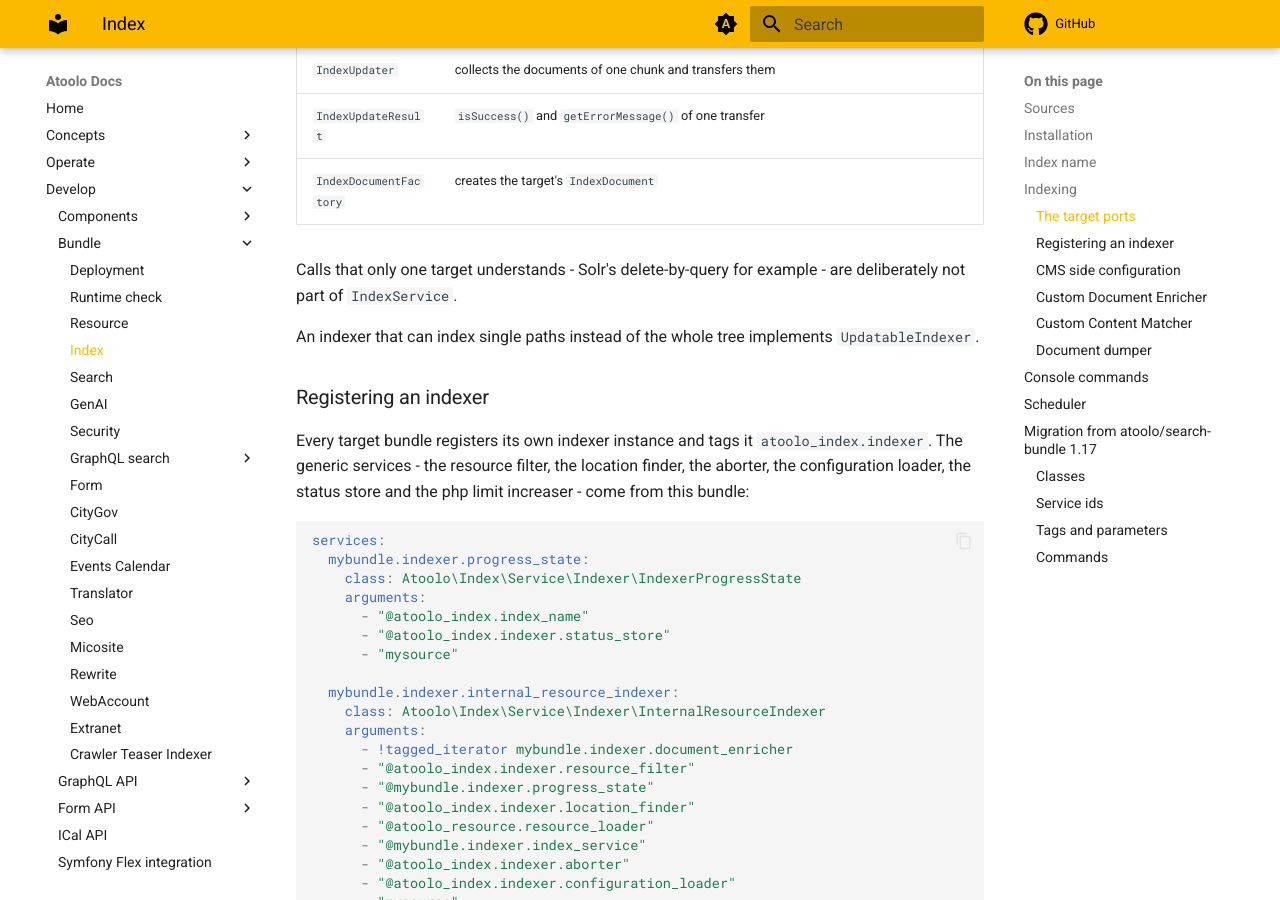
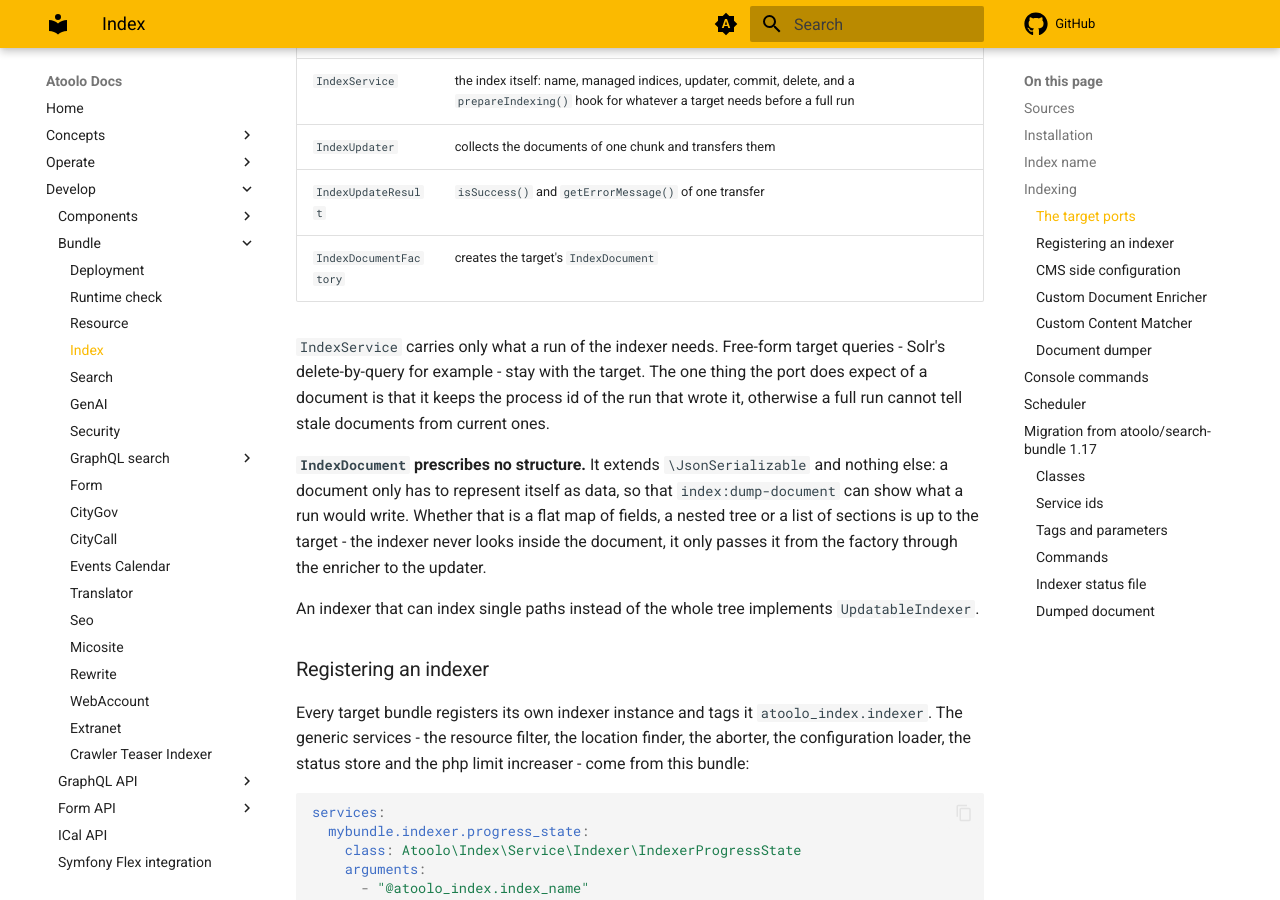
Before and after one commit to sitepark/atoolo-docs, an MkDocs documentation site: the page built from docs/develop/bundles/index-bundle.md, in a window 1280 px wide and 900 px high, scrolled down 1861 px. Built offline with MkDocs 1.6.1 and Material for MkDocs 9.7.7, drawn with Linux system fonts in a browser that asks for light colours; comment, search, counter and statistics services are not loaded; some of the changed text lies outside the part shown.

Commit message:
docs: index document contract and status file rename
- IndexDocument prescribes no structure; the indexer never looks inside
  the document
- IndexService carries only what an indexer run needs, and expects the
  process id of the run on every document
- ResourceChannelBasedIndexName implements the convention of a target
  that keeps one index per language; other targets bring their own
- migration: the indexer status file lost its search-bundle prefix, and
  the document dump now writes solr dates instead of spelled out
  DateTime objects

Co-Authored-By: Claude Opus 5 (1M context) <noreply@anthropic.com>

````diff
--- a/docs/develop/bundles/index-bundle.md
+++ b/docs/develop/bundles/index-bundle.md
@@ -47,7 +47,11 @@ each language - Solr does, because stop words and stemming are language
 specific; a GenAI target usually does not, because embedding models are
 multilingual.
 
-The name is determined via the interface `IndexName`:
+The name is determined via the interface `IndexName`. The implementation this
+bundle ships, `ResourceChannelBasedIndexName`, appends the locale of a
+translated language (`<index>-<locale>`) - the convention of a target that
+keeps one index per language. A target with a single multilingual index
+implements `IndexName` itself.
 
 ```php
 $indexName = new ResourceChannelBasedIndexName($resourceChannel);
@@ -81,8 +85,18 @@ An index target implements four interfaces:
 | `IndexUpdateResult` | `isSuccess()` and `getErrorMessage()` of one transfer |
 | `IndexDocumentFactory` | creates the target's `IndexDocument` |
 
-Calls that only one target understands - Solr's delete-by-query for example -
-are deliberately not part of `IndexService`.
+`IndexService` carries only what a run of the indexer needs. Free-form target
+queries - Solr's delete-by-query for example - stay with the target. The one
+thing the port does expect of a document is that it keeps the process id of
+the run that wrote it, otherwise a full run cannot tell stale documents from
+current ones.
+
+**`IndexDocument` prescribes no structure.** It extends `\JsonSerializable`
+and nothing else: a document only has to represent itself as data, so that
+`index:dump-document` can show what a run would write. Whether that is a flat
+map of fields, a nested tree or a list of sections is up to the target - the
+indexer never looks inside the document, it only passes it from the factory
+through the enricher to the updater.
 
 An indexer that can index single paths instead of the whole tree implements
 `UpdatableIndexer`.
@@ -302,3 +316,18 @@ and stays as it is.
 | `search:indexer` | `index:indexer` |
 | `search:indexer:update-internal-resources` | `index:update` |
 | `search:dump-index-document` | `index:dump-document --source internal` |
+
+### Indexer status file
+
+The indexer status is cached under `%kernel.cache_dir%` and the file name lost
+its search-bundle prefix: `atoolo.search.index.<key>.status.json` is now
+`atoolo.index.<key>.status.json`. Right after the update the status of a
+source reads `UNKNOWN` until it runs once - the same thing that happens on
+every deploy, because the cache directory is cleared anyway.
+
+### Dumped document
+
+`IndexDocumentDumper::dump()` returns the documents instead of their field
+arrays, and the console command encodes them. For the Solr target that also
+means dates are now written as Solr dates instead of as a spelled out
+`DateTime` object.
````
